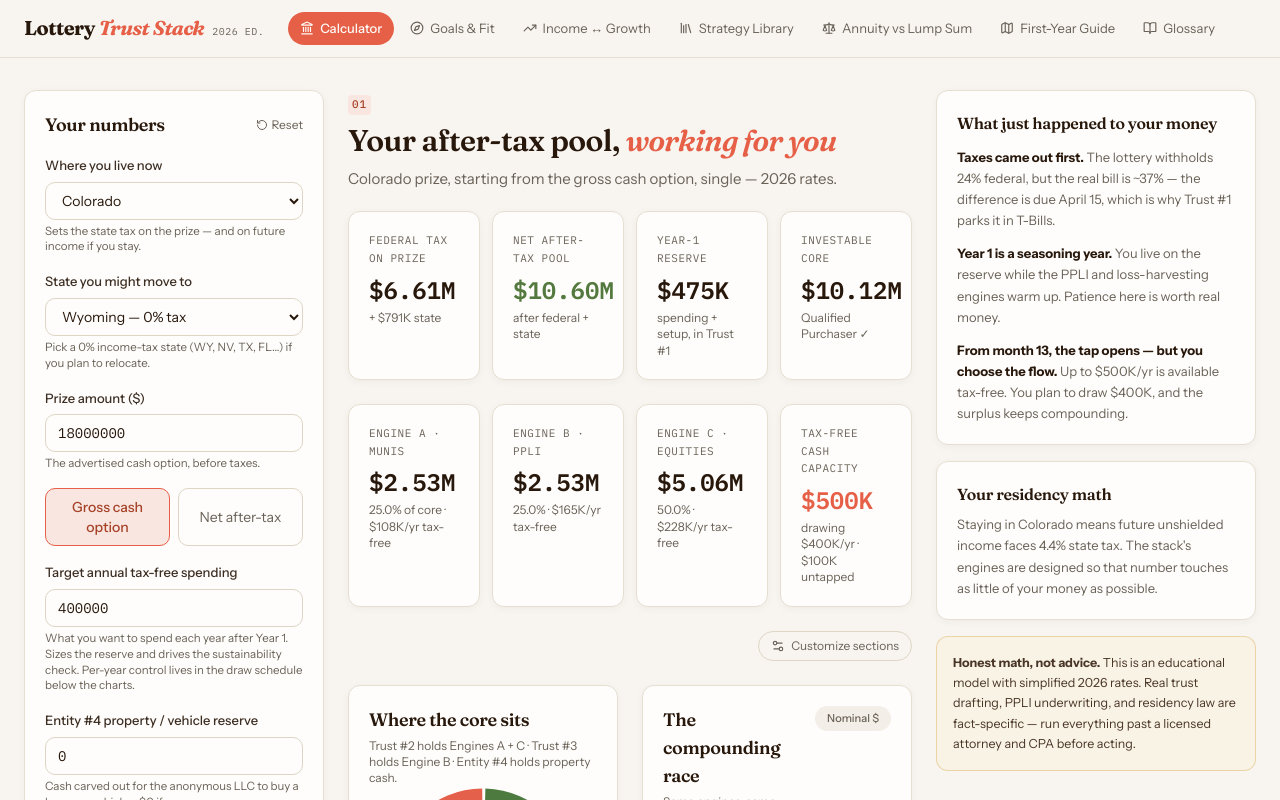
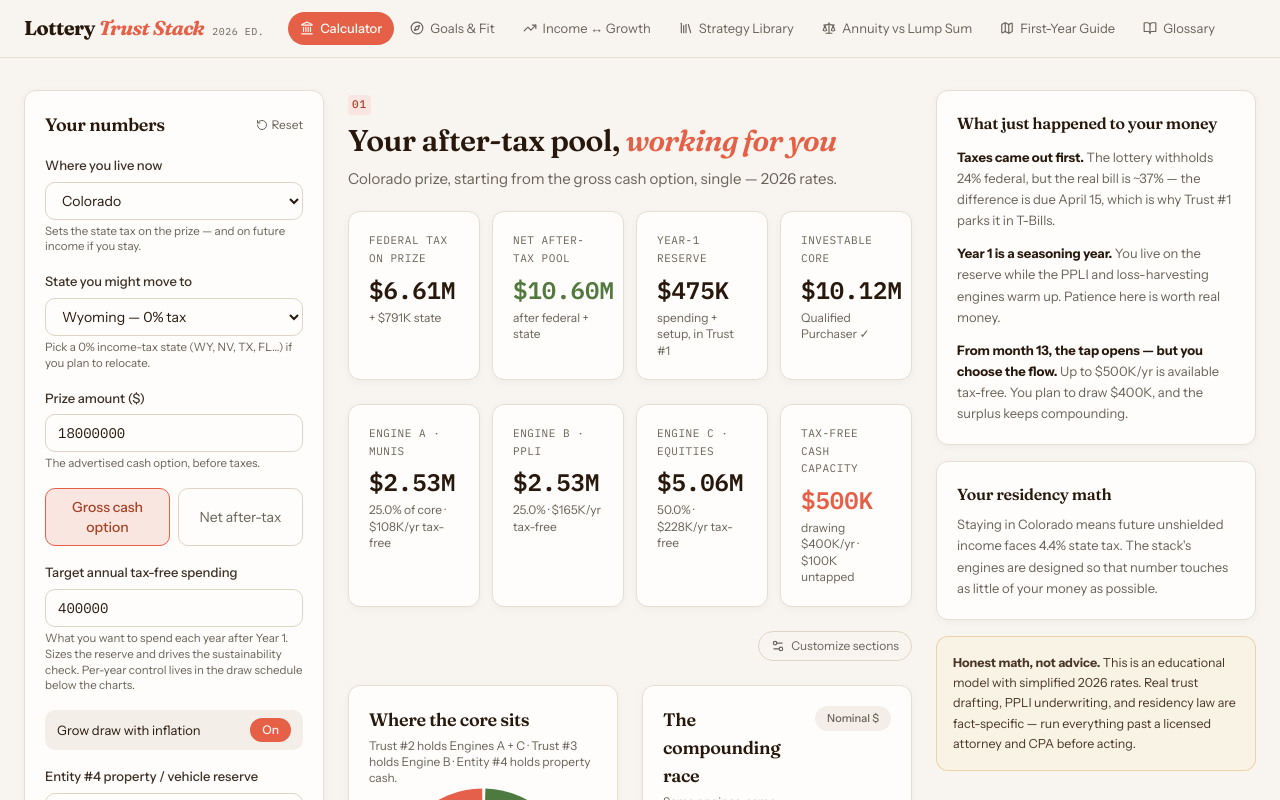
Before and after one commit to microDOS2/lottery-trust-stack, a React (Vite) app: page / in a window 1280 px wide. Shown: the top 800 px of the page. Built offline with nearby package versions, Linux system fonts and the light colour scheme.

Commit message:
Add flat-draw toggle (no inflation growth on spending)

```diff
--- a/src/sections/CalculatorView.tsx
+++ b/src/sections/CalculatorView.tsx
@@ -189,6 +189,14 @@ export default function CalculatorView(p: Props) {
         <Field label="Target annual tax-free spending" help="What you want to spend each year after Year 1. Sizes the reserve and drives the sustainability check. Per-year control lives in the draw schedule below the charts.">
           <input type="number" className="w-full rounded-md border border-input bg-card px-3 py-2 text-sm font-num" value={inp.spend} min={0} step={10000} onChange={(e) => set('spend', +e.target.value || 0)} />
         </Field>
+
+        <div className="flex items-center justify-between rounded-md bg-secondary px-3 py-2">
+          <span className="text-[13px]">Grow draw with inflation</span>
+          <button onClick={() => set('flatDraw', !inp.flatDraw)}
+            className={`rounded-full px-3 py-1 text-xs font-medium transition-colors cursor-pointer ${inp.flatDraw ? 'bg-card border border-input text-muted-foreground hover:border-primary/50' : 'bg-primary text-primary-foreground'}`}>
+            {inp.flatDraw ? 'Off — flat draw' : 'On'}
+          </button>
+        </div>
 
         <Field label="Entity #4 property / vehicle reserve" help={inp.residency === 'pr' ? "LLC can hold investment property — but not your PR primary residence (2026 rules require direct/trust ownership)." : "Cash carved out for the anonymous LLC to buy a home or vehicles. $0 if none."}>
           <input type="number" className="w-full rounded-md border border-input bg-card px-3 py-2 text-sm font-num" value={inp.entity4} min={0} step={50000} onChange={(e) => set('entity4', +e.target.value || 0)} />
```
